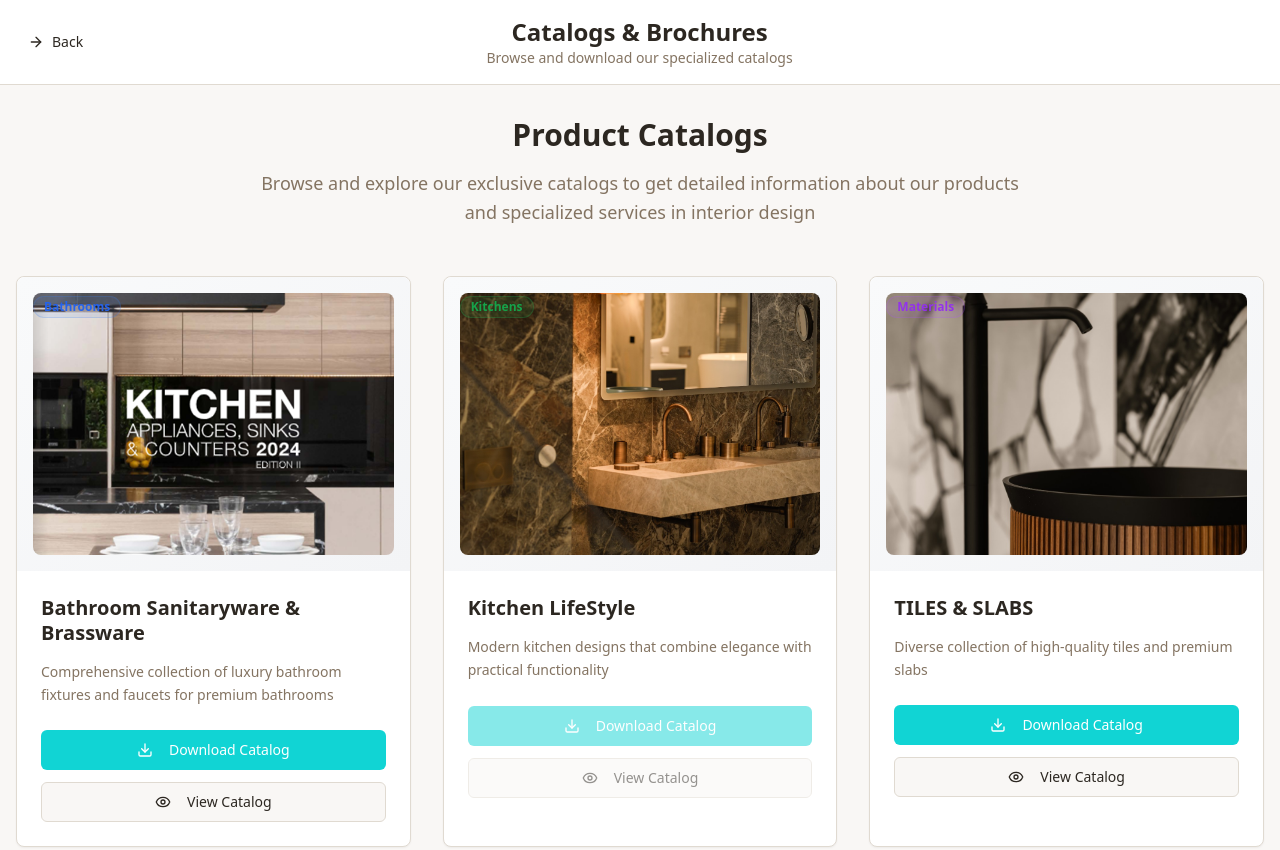
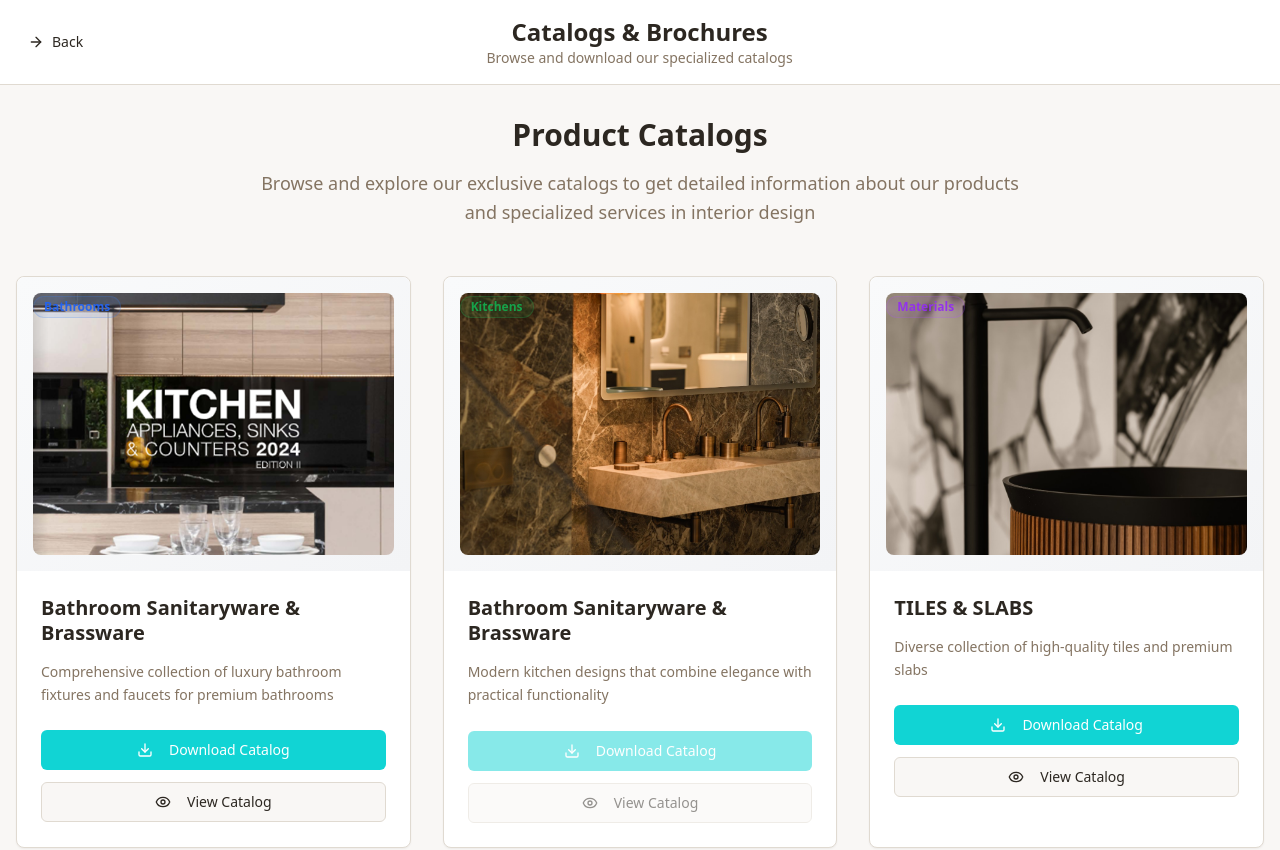
Before and after one commit to sahargeb/manus-space-tweak-spark, a React (Vite) app: page /brochures in a window 1280 px wide. Shown: the top 850 px of the page. Built offline with nearby package versions, Linux system fonts and the light colour scheme.

Commit message:
Update catalog name
Updated the name of the "Kitchen LifeStyle" catalog to "Bathroom Sanitaryware & Brassware" in the Brochures section.

```diff
--- a/src/pages/Brochures.tsx
+++ b/src/pages/Brochures.tsx
@@ -26,7 +26,7 @@ const Brochures = () => {
     viewLink: "https://drive.google.com/file/d/1fa_w2lJyvsECR_mOZVDkZHBuX1e6y5iO/view?usp=sharing"
   }, {
     id: 2,
-    title: "Kitchen LifeStyle",
+    title: "Bathroom Sanitaryware & Brassware",
     description: "Modern kitchen designs that combine elegance with practical functionality",
     image: "/lovable-uploads/8f4ea90d-110a-42bb-9a4c-d29fab5cd69a.png",
     category: "Kitchens",
```
